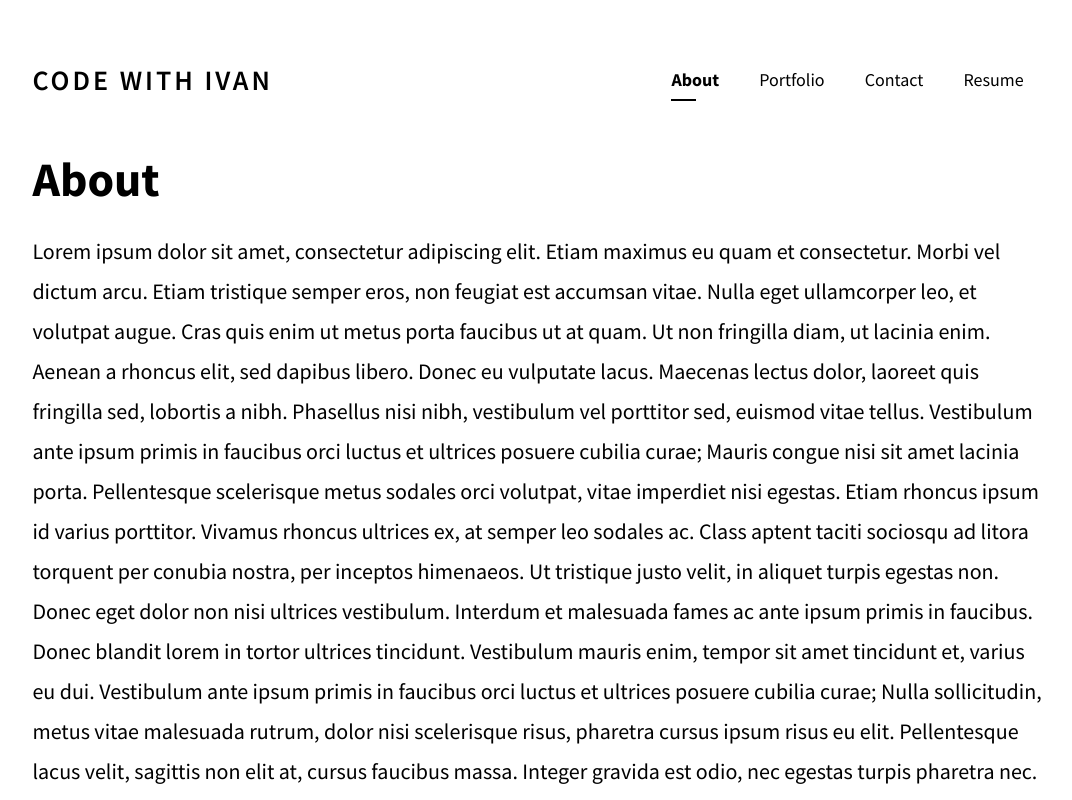
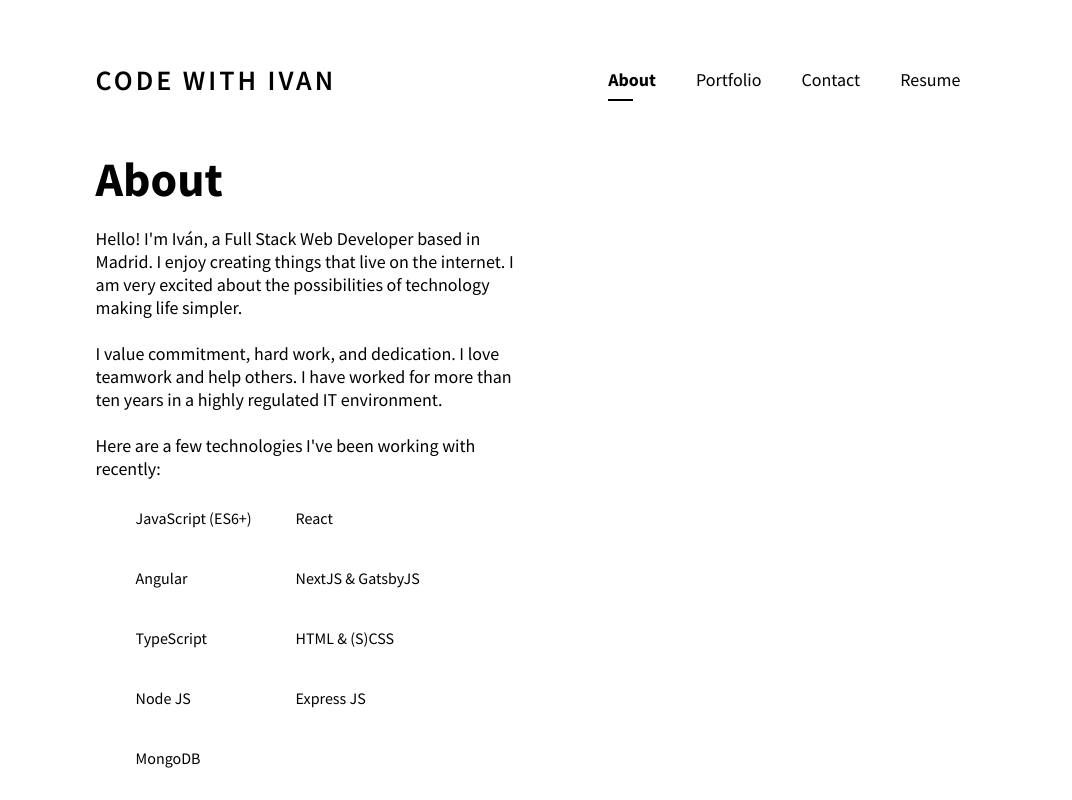
Before and after one commit to ivanurra/portfolio-v1, a Next.js app: page /about in a window 1280 px wide. Shown: the top 800 px of the page, without its empty margins (102-1174 px from the left). Built offline with nearby package versions, Linux system fonts and the light colour scheme.

Commit message:
push info

```diff
--- a/pages/about.jsx
+++ b/pages/about.jsx
@@ -1,4 +1,3 @@
-import Link from "next/link";
 import Navbar from "../components/Navbar";
 import Head from "next/head";
 import Footer from "../components/Footer";
@@ -14,51 +13,43 @@ function About() {
 
       <section className="hero">
         <div className="container">
-          <div className="text-wrapper w-full">
+          <div className="text-wrapper w-8">
             <h1 className="title">About</h1>
             <p className="description">
-              Lorem ipsum dolor sit amet, consectetur adipiscing elit. Etiam
-              maximus eu quam et consectetur. Morbi vel dictum arcu. Etiam
-              tristique semper eros, non feugiat est accumsan vitae. Nulla eget
-              ullamcorper leo, et volutpat augue. Cras quis enim ut metus porta
-              faucibus ut at quam. Ut non fringilla diam, ut lacinia enim.
-              Aenean a rhoncus elit, sed dapibus libero. Donec eu vulputate
-              lacus. Maecenas lectus dolor, laoreet quis fringilla sed, lobortis
-              a nibh. Phasellus nisi nibh, vestibulum vel porttitor sed, euismod
-              vitae tellus. Vestibulum ante ipsum primis in faucibus orci luctus
-              et ultrices posuere cubilia curae; Mauris congue nisi sit amet
-              lacinia porta. Pellentesque scelerisque metus sodales orci
-              volutpat, vitae imperdiet nisi egestas. Etiam rhoncus ipsum id
-              varius porttitor. Vivamus rhoncus ultrices ex, at semper leo
-              sodales ac. Class aptent taciti sociosqu ad litora torquent per
-              conubia nostra, per inceptos himenaeos. Ut tristique justo velit,
-              in aliquet turpis egestas non. Donec eget dolor non nisi ultrices
-              vestibulum. Interdum et malesuada fames ac ante ipsum primis in
-              faucibus. Donec blandit lorem in tortor ultrices tincidunt.
-              Vestibulum mauris enim, tempor sit amet tincidunt et, varius eu
-              dui. Vestibulum ante ipsum primis in faucibus orci luctus et
-              ultrices posuere cubilia curae; Nulla sollicitudin, metus vitae
-              malesuada rutrum, dolor nisi scelerisque risus, pharetra cursus
-              ipsum risus eu elit. Pellentesque lacus velit, sagittis non elit
-              at, cursus faucibus massa. Integer gravida est odio, nec egestas
-              turpis pharetra nec. Suspendisse imperdiet tincidunt ipsum.
-              Integer gravida eu est sit amet condimentum. In sit amet purus at
-              lectus fringilla molestie id sit amet sapien. Mauris porta sodales
-              tellus, nec posuere nulla faucibus at. Sed lorem dui, venenatis
-              non sagittis eu, sagittis nec neque. Integer vel efficitur magna,
-              at imperdiet orci. Aliquam lectus eros, tincidunt quis tellus nec,
-              tincidunt varius massa. Cras posuere lacinia sem sit amet
-              placerat. Ut tristique, metus eget bibendum ullamcorper, ipsum
-              quam luctus sapien, non cursus odio est at nunc. Proin consequat
-              ullamcorper sodales. Donec aliquet, risus accumsan varius
-              interdum, massa diam molestie libero, a scelerisque nisl lectus
-              quis purus. Nunc interdum orci mi. Nam varius, est nec finibus
-              gravida, justo mi varius urna, nec semper magna arcu sit amet
-              diam. Maecenas sit amet elit et tortor dictum eleifend. Mauris in
-              efficitur arcu, ut sodales tellus. Quisque consequat venenatis
-              diam vitae varius.
+                Hello! I'm Iván, a Full Stack Web Developer based in Madrid.
+                I enjoy creating things that live on the internet. I am very
+                excited about the possibilities of technology making life
+                simpler.
+                <br/>
+                <br/>
+                I value commitment, hard work, and dedication. I love
+                teamwork and help others. I have worked for more than ten years
+                in a highly regulated IT environment.
+                <br/>
+                <br/>
+                Here are a few technologies I've been working with recently:
+                <br/>
+
+                <ul id="skills">
+                  <li>JavaScript (ES6+)</li>
+                  <li>React</li>
+                  <li>Angular</li>
+                  <li>NextJS & GatsbyJS</li>
+                  <li>TypeScript</li>
+                  <li>HTML & (S)CSS</li>
+                  <li>Node JS</li>
+                  <li>Express JS</li>
+                  <li>MongoDB</li>
+                </ul>
+
             </p>
           </div>
+
+          <div className="text-wrapper w-4">
+            <p className="description">
+            </p>
+          </div>
+
         </div>
       </section>
       <Footer />
--- a/styles/app.scss
+++ b/styles/app.scss
@@ -10,8 +10,7 @@ a[href] {
 }
 
 .container {
-	// width: 980px;
-	width: 80%;
+	width: 70%;
 	margin-left: auto;
 	margin-right: auto;
 }
@@ -88,8 +87,7 @@ a[href] {
 		}
 
 		.description {
-			font-size: 22px;
-			line-height: 40px;
+			font-size: 18px;
 		}
 
 		.cta {
@@ -218,3 +216,14 @@ a[href] {
 	  text-align: center;
 	  font-size: 14px;
   }
+
+/* skills */
+
+  #skills li {
+	font-size: 16px;
+	width: 150px;
+	height: 50px;
+	margin-top: 10px;
+	margin-right: 10px;
+	display: inline-block;
+  }
```
Also changed, not shown: pages/contact.jsx (+0 -7 lines).
